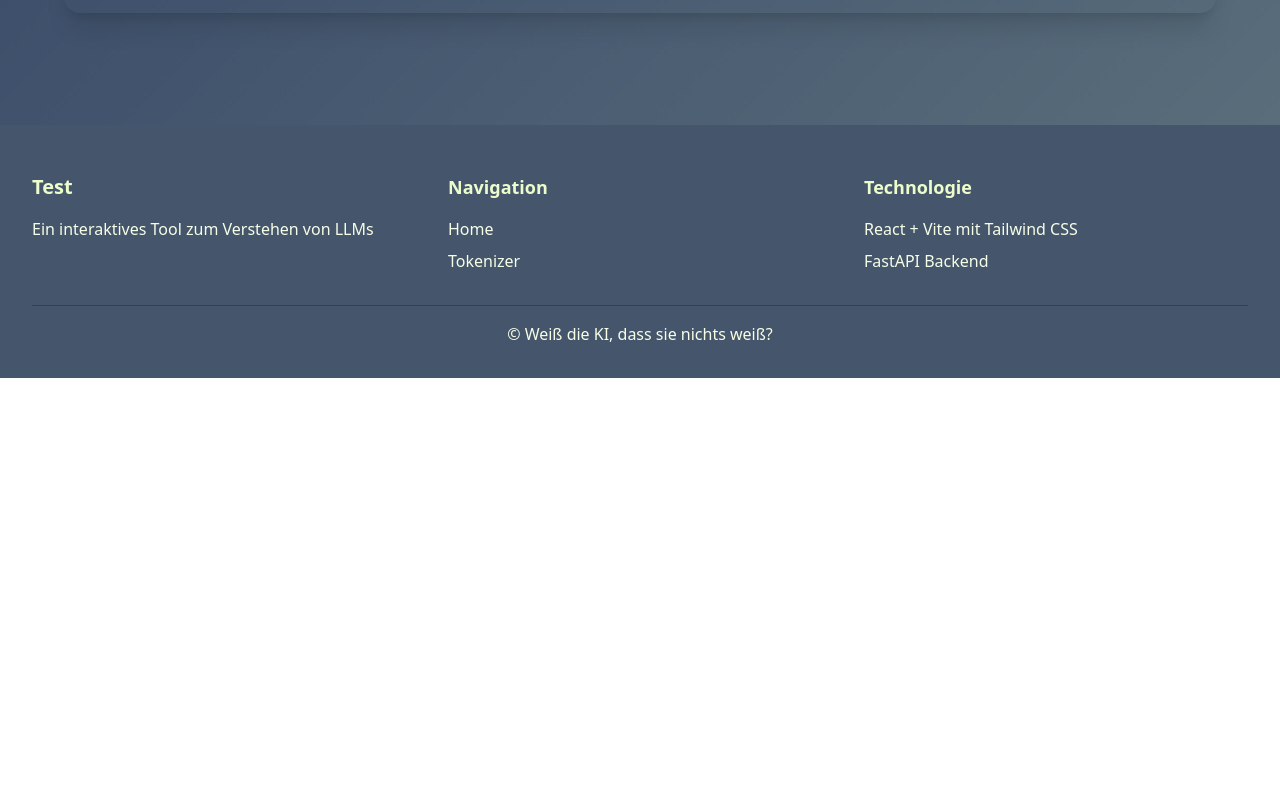
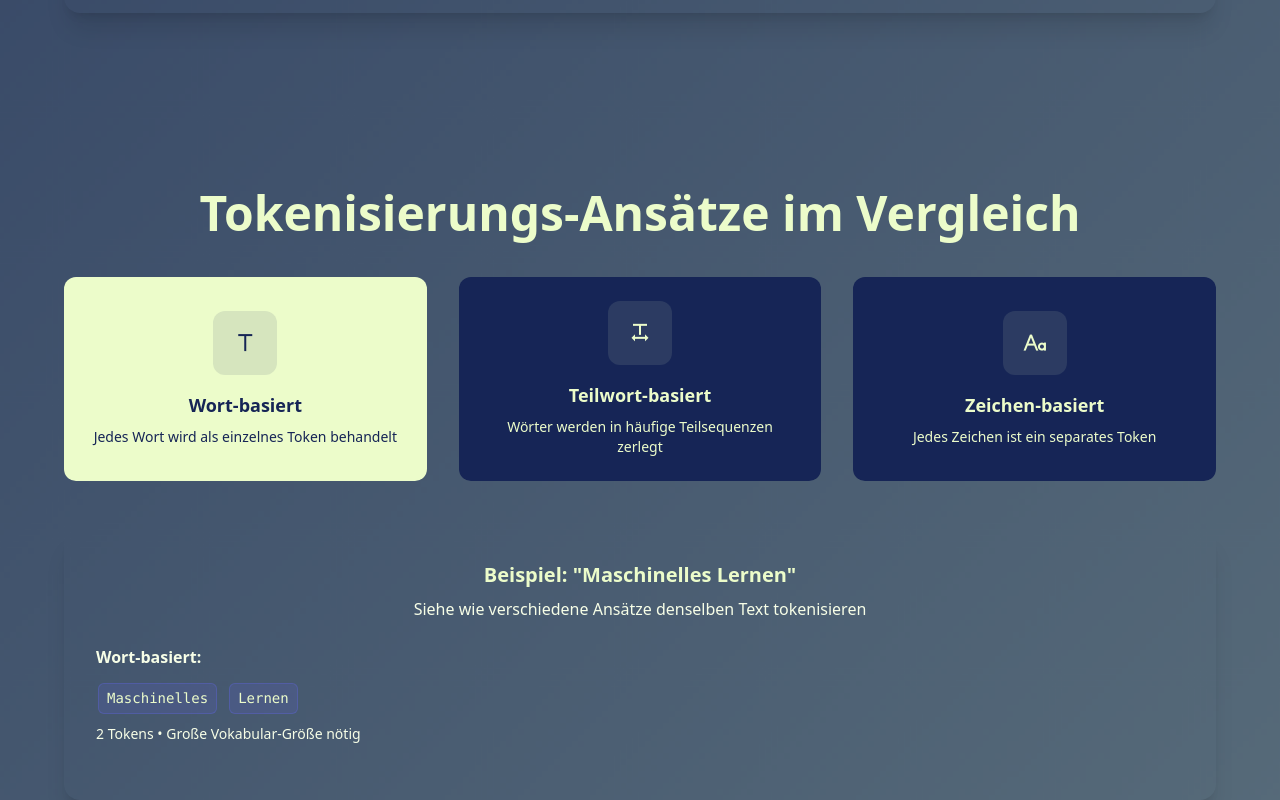
Before and after one commit to TNattermann/weiss-die-ki-dass-sie-nichts-weiss-frontend, a React (Vite) app: page /tokeninfo in a window 1280 px wide. Shown: the part 1300-2100 px from the top of the page. Before the commit the page ends 1678 px from the top, so only its background shows below. Built offline with nearby package versions, Linux system fonts and the light colour scheme.

Commit message:
migrated TokenizationApproaches to new Design

```diff
--- a/src/components/Navbar.tsx
+++ b/src/components/Navbar.tsx
@@ -36,7 +36,7 @@ function Navbar() {
                             className={({ isActive }) =>
                                 `bg-primary-container text-on-primary-container rounded-full px-6 py-2 text-lg font-semibold transition-all duration-300 ease-in-out hover:brightness-110 hover:shadow-lg ${
                                     isActive
-                                        ? 'bg-primary-container-selected text-primary-container'
+                                        ? 'bg-primary-container-selected text-on-primary-container-selected'
                                         : ''
                                 }`
                             }
@@ -81,7 +81,7 @@ function Navbar() {
                                 className={({ isActive }) =>
                                     `block text-center px-3 py-3 rounded-lg text-base font-semibold transition-colors duration-200 ${
                                         isActive
-                                            ? 'bg-primary-container-selected text-primary-container'
+                                            ? 'bg-primary-container-selected text-on-primary-container-selected'
                                             : 'bg-primary-container text-on-primary-container'
                                     }`
                                 }
--- a/src/config/config.ts
+++ b/src/config/config.ts
@@ -1,4 +1,4 @@
 //const BASE_URL =  'http://127.0.0.1:8000/api';                                             //Lokal
- const BASE_URL =  'https://aalab-weiss-die-ki-dass-sie-nichts-weiss.cs.rptu.de//api';        //Production
+const BASE_URL =  'https://aalab-weiss-die-ki-dass-sie-nichts-weiss.cs.rptu.de//api';        //Production
 
 export { BASE_URL };
--- a/src/pages/tokenInfo/TokenInfo.tsx
+++ b/src/pages/tokenInfo/TokenInfo.tsx
@@ -1,6 +1,6 @@
 import TokenIntroduction from "./TokenIntroduction.tsx";
 import TokenizerVisualizer from "./TokenizerVisualizer.tsx";
-// import TokenizationApproaches from "./TokenizationApproaches.tsx";
+import TokenizationApproaches from "./TokenizationApproaches.tsx";
 // import Notes from "./Notes.tsx";
 // import TokenConcepts from "./TokenConcepts.tsx";
 
@@ -32,7 +32,7 @@ function TokenInfo() {
             <TokenizerVisualizer />
 
             {/*<TokenConcepts />*/}
-            {/*<TokenizationApproaches />*/}
+            <TokenizationApproaches />
             {/*<Notes />*/}
         </div>
     );
--- a/src/pages/tokenInfo/TokenizationApproaches.tsx
+++ b/src/pages/tokenInfo/TokenizationApproaches.tsx
@@ -1,7 +1,28 @@
-import { useState } from "react";
+import {useState} from "react";
 
 export default function TokenizationApproaches() {
     const [activeExample, setActiveExample] = useState("word");
+
+    const tokenizationApproaches = [
+        {
+            id: "word",
+            label: "Wort-basiert",
+            icon: "ri-text",
+            description: "Jedes Wort wird als einzelnes Token behandelt",
+        },
+        {
+            id: "subword",
+            label: "Teilwort-basiert",
+            icon: "ri-text-spacing",
+            description: "Wörter werden in häufige Teilsequenzen zerlegt",
+        },
+        {
+            id: "character",
+            label: "Zeichen-basiert",
+            icon: "ri-font-size",
+            description: "Jedes Zeichen ist ein separates Token",
+        },
+    ] as const;
 
     const examples = {
         word: {
@@ -25,61 +46,52 @@ export default function TokenizationApproaches() {
     };
 
     return (
-    <section className="py-16 px-6 bg-white">
+        <section className="py-16 px-6">
             <div className="max-w-6xl mx-auto">
-        <h2 className="text-3xl font-bold text-textDark mb-8 text-center">Tokenisierungs-Ansätze im Vergleich</h2>
+                <h1 className="text-5xl font-bold text-center text-primary mb-10">Tokenisierungs-Ansätze im Vergleich</h1>
                 <div className="grid grid-cols-1 md:grid-cols-3 gap-8 mb-12">
+
+                    {tokenizationApproaches.map((t) => {
+                        const isActive = activeExample === t.id;
+                        return (
                             <button
-            onClick={() => setActiveExample("word")}
-            className={`tokenization-example p-6 border-2 border-bgLightGray rounded-xl text-center hover:border-secondary transition-all duration-300 transform hover:scale-105 ${
-              activeExample === "word" ? "active" : ""
-            }`}
+                                key={t.id}
+                                onClick={() => setActiveExample(t.id as typeof activeExample)}
+                                className={`p-6 rounded-xl text-center transition-all duration-300 transform hover:scale-105
+          ${isActive
+                                    ? "bg-primary-container-selected text-on-primary-container-selected"
+                                    : "bg-primary-container text-on-primary-container"}
+        `}
                             >
-            <div className="w-16 h-16 flex items-center justify-center bg-secondary/10 rounded-xl mx-auto mb-4">
-              <i className="ri-text text-primary text-2xl"></i>
+                                <div
+                                    className={`w-16 h-16 flex items-center justify-center rounded-xl mx-auto mb-4
+            ${isActive
+                                        ? "bg-on-primary-container-selected/10"
+                                        : "bg-on-primary-container/10"}`}
+                                >
+                                    <i className={`${t.icon} text-2xl`}></i>
                                 </div>
-            <h3 className="font-bold text-lg mb-2">Wort-basiert</h3>
-            <p className="text-textNormal text-sm">Jedes Wort wird als einzelnes Token behandelt</p>
+                                <h3 className="font-bold text-lg mb-2">{t.label}</h3>
+                                <p className="text-sm">{t.description}</p>
                             </button>
-          <button
-            onClick={() => setActiveExample("subword")}
-            className={`tokenization-example p-6 border-2 border-bgLightGray rounded-xl text-center hover:border-primary transition-all duration-300 transform hover:scale-105 ${
-              activeExample === "subword" ? "active" : ""
-            }`}
-          >
-            <div className="w-16 h-16 flex items-center justify-center bg-primary/10 rounded-xl mx-auto mb-4">
-              <i className="ri-text-spacing text-primary text-2xl"></i>
-            </div>
-            <h3 className="font-bold text-lg mb-2">Teilwort-basiert</h3>
-            <p className="text-textNormal text-sm">Wörter werden in häufige Teilsequenzen zerlegt</p>
-          </button>
-          <button
-            onClick={() => setActiveExample("character")}
-            className={`tokenization-example p-6 border-2 border-bgLightGray rounded-xl text-center hover:border-orange-500 transition-all duration-300 transform hover:scale-105 ${
-              activeExample === "character" ? "active" : ""
-            }`}
-          >
-            <div className="w-16 h-16 flex items-center justify-center bg-orange-100 rounded-xl mx-auto mb-4">
-              <i className="ri-font-size text-tertiary text-2xl"></i>
-            </div>
-            <h3 className="font-bold text-lg mb-2">Zeichen-basiert</h3>
-            <p className="text-textNormal text-sm">Jedes Zeichen ist ein separates Token</p>
-          </button>
+                        );
+                    })}
                 </div>
 
+
                 {/* Example Visualization */}
-        <div className="bg-bghero p-8 rounded-xl">
+                <div className="shadow-xl rounded-2xl p-8">
                     <div className="text-center mb-6">
-            <h3 className="text-xl font-semibold text-textDark mb-2">Beispiel: "Maschinelles Lernen"</h3>
-            <p className="text-textNormal">Siehe wie verschiedene Ansätze denselben Text tokenisieren</p>
+                        <h3 className="text-xl font-semibold text-primary mb-2">Beispiel: "Maschinelles Lernen"</h3>
+                        <p className="text-text-normal">Siehe wie verschiedene Ansätze denselben Text tokenisieren</p>
                     </div>
                     <div className="space-y-6">
                         {Object.entries(examples).map(([key, example]) => (
                             <div
                                 key={key}
-                className={`approach-demo ${activeExample === key ? "block" : "hidden"}`}
+                                className={`${activeExample === key ? "block" : "hidden"}`}
                             >
-                <h4 className="font-semibold text-gray-800 mb-3">{example.title}</h4>
+                                <h4 className="font-semibold text-text-normal mb-3">{example.title}</h4>
                                 <div className="flex flex-wrap gap-2 mb-2">
                                     {example.tokens.map((token, index) => (
                                         <span key={index} className={`token ${example.tokenClass}`}>
@@ -87,7 +99,7 @@ export default function TokenizationApproaches() {
                     </span>
                                     ))}
                                 </div>
-                <p className="text-sm text-textNormal">{example.description}</p>
+                                <p className="text-sm text-text-normal">{example.description}</p>
                             </div>
                         ))}
                     </div>
--- a/src/pages/tokenInfo/TokenizerVisualizer.tsx
+++ b/src/pages/tokenInfo/TokenizerVisualizer.tsx
@@ -107,7 +107,7 @@ export default function TokenizerVisualizer() {
                                     className={`rounded-full px-4 py-2 text-lg font-semibold transition-all duration-300 ease-in-out hover:scale-105 hover:brightness-110 hover:shadow-lg
                                     ${
                                         tokenizer === t.id
-                                            ? 'bg-primary-container-selected text-primary-container scale-103'
+                                            ? 'bg-primary-container-selected text-on-primary-container-selected scale-103'
                                             : 'bg-primary-container text-on-primary-container'
                                     }`}
                                 >
@@ -123,7 +123,7 @@ export default function TokenizerVisualizer() {
                         <button
                             onClick={handleTokenize}
                             disabled={loading || !text.trim()}
-                            className="bg-primary-container-selected text-primary-container px-8 py-4 rounded-xl font-semibold text-lg hover:shadow-lg transform hover:scale-105 transition-all duration-300 disabled:opacity-50 disabled:cursor-not-allowed disabled:transform-none"
+                            className="bg-primary-container-selected text-on-primary-container-selected px-8 py-4 rounded-xl font-semibold text-lg hover:shadow-lg transform hover:scale-105 transition-all duration-300 disabled:opacity-50 disabled:cursor-not-allowed disabled:transform-none"
                         >
                             <span>{loading ? "Tokenisierung läuft..." : "Text tokenisieren"}</span>
                             {loading && <div className="loading-spinner inline-block ml-2"></div>}
```
Also changed, not shown: src/index.css (+2 -5 lines). Lines whose indentation alone changed are shown as unchanged.
